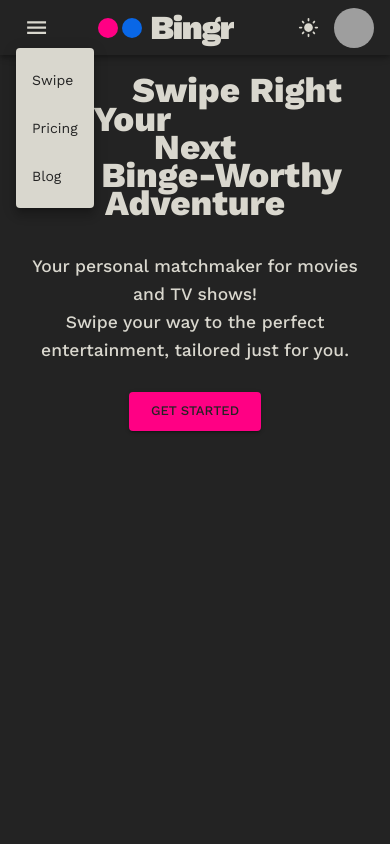
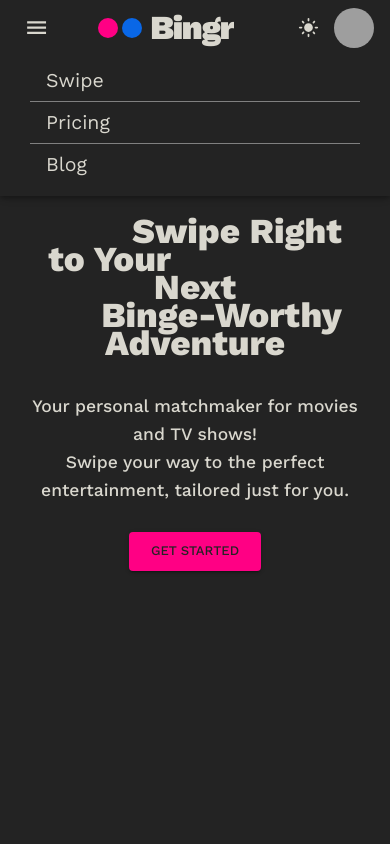
Before and after one commit to Idan-sh/Bingr, a React (Vite) app in the folder frontend/: page / in a window 390 px wide. Both pictures are taken after a click on the button 36 px from the left and 27 px from the top of the page. Shown: the top 844 px of the page. Built offline with nearby package versions, Linux system fonts and the light colour scheme; grey boxes are pictures that could not be loaded.

Commit message:
Make header mobile menu collapsible instead of a popup menu.

```diff
--- a/frontend/src/components/header/Header.tsx
+++ b/frontend/src/components/header/Header.tsx
@@ -13,23 +13,24 @@ import MenuItem from "@mui/material/MenuItem";
 import HeaderLogo from "./HeaderLogo";
 import ThemeToggleButton from "./ThemeToggleButton";
 import "/src/assets/styles/components/header.scss";
+import { Collapse } from "@mui/material";
+import { useState } from "react";
+import { useNavigate } from "react-router-dom";
 
 const pages = ["Swipe", "Pricing", "Blog"];
 const settings = ["Profile", "Account", "Dashboard", "Logout"];
 
 function Header() {
-  const [anchorElNav, setAnchorElNav] = React.useState<null | HTMLElement>(null);
+  const [isMenuOpen, setIsMenuOpen] = useState(false);
   const [anchorElUser, setAnchorElUser] = React.useState<null | HTMLElement>(null);
+  const navigate = useNavigate();
 
-  const handleOpenNavMenu = (event: React.MouseEvent<HTMLElement>) => {
-    setAnchorElNav(event.currentTarget);
+  const toggleMenu = () => {
+    setIsMenuOpen((prev) => !prev);
   };
+
   const handleOpenUserMenu = (event: React.MouseEvent<HTMLElement>) => {
     setAnchorElUser(event.currentTarget);
-  };
-
-  const handleCloseNavMenu = () => {
-    setAnchorElNav(null);
   };
 
   const handleCloseUserMenu = () => {
@@ -42,47 +43,22 @@ function Header() {
         <Toolbar className="header-tool-bar" disableGutters>
           <HeaderLogo display={{ xs: "none", sm: "none", md: "flex" }} />
 
+          {/* Mobile Menu */}
           <Box sx={{ flexGrow: 1, display: { xs: "flex", sm: "flex", md: "none" } }}>
             <IconButton
               aria-label="account of current user"
               aria-controls="menu-appbar"
               aria-haspopup="true"
-              onClick={handleOpenNavMenu}
+              onClick={toggleMenu}
               color="info"
             >
               <MenuIcon sx={{ fontSize: "1.8rem" }} />
             </IconButton>
-
-            <Menu
-              id="menu-appbar"
-              anchorEl={anchorElNav}
-              anchorOrigin={{
-                vertical: "bottom",
-                horizontal: "left"
-              }}
-              keepMounted
-              transformOrigin={{
-                vertical: "top",
-                horizontal: "left"
-              }}
-              open={Boolean(anchorElNav)}
-              onClose={handleCloseNavMenu}
-              sx={{ display: { xs: "block", md: "none" } }}
-            >
-              {pages.map((page) => (
-                <MenuItem key={page} onClick={handleCloseNavMenu}>
-                  <Typography
-                    sx={{ textAlign: "center", fontSize: "1rem", color: "text.secondary" }}
-                  >
-                    {page}
-                  </Typography>
-                </MenuItem>
-              ))}
-            </Menu>
           </Box>
 
           <HeaderLogo flexGrow={1} display={{ xs: "flex", sm: "flex", md: "none" }} />
 
+          {/* Desktop Menu */}
           <Box sx={{ ml: 4, flexGrow: 1, display: { xs: "none", md: "flex" } }}>
             {pages.map((page) => (
               <Typography
@@ -91,7 +67,6 @@ function Header() {
                 component="a"
                 color="info"
                 key={page}
-                onClick={handleCloseNavMenu}
                 href={`/${page}`}
                 sx={{
                   mr: 6,
@@ -141,6 +116,31 @@ function Header() {
             </Menu>
           </Box>
         </Toolbar>
+
+        {/* Collapsible Menu */}
+        <Collapse in={isMenuOpen} timeout="auto" unmountOnExit>
+          <Box
+            sx={{
+              display: "flex",
+              flexDirection: "column",
+              backgroundColor: "background.default",
+              padding: "0.8rem 1rem 0.2rem 1rem"
+            }}
+          >
+            {pages.map((page, index) => (
+              <MenuItem
+                key={page}
+                onClick={() => {
+                  setIsMenuOpen(false);
+                  navigate(`/${page}`);
+                }}
+                sx={{ borderBottom: index === pages.length - 1 ? "none" : "1px solid gray" }}
+              >
+                <Typography sx={{ fontSize: "1.4rem" }}>{page}</Typography>
+              </MenuItem>
+            ))}
+          </Box>
+        </Collapse>
       </Container>
     </AppBar>
   );
```
